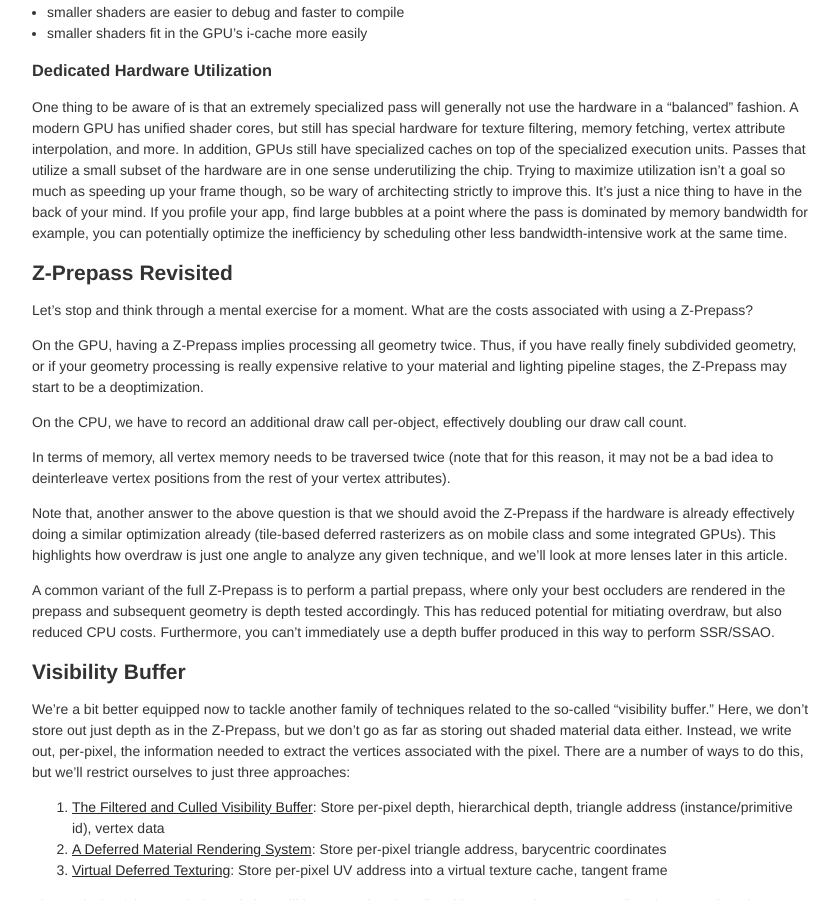
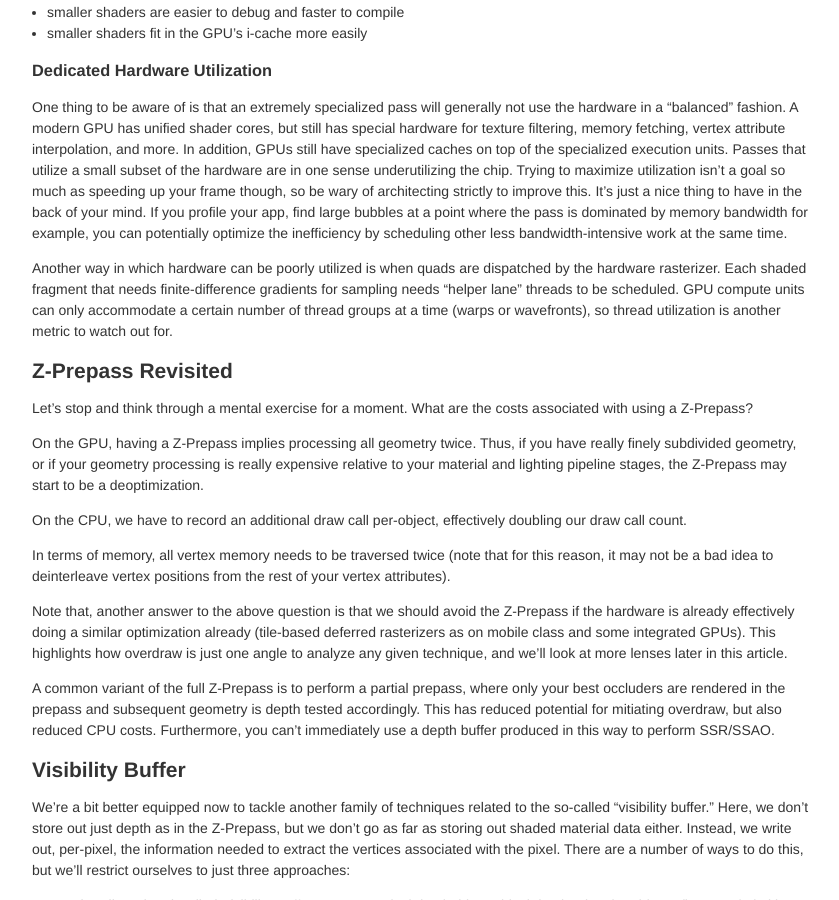
Before and after one commit to jeremyong/jeremyong.github.com, a Jekyll site: the page built from _posts/2021-05-20-graphics-pipelines-for-young-bloods.markdown, in a window 1280 px wide and 900 px high, scrolled down 4370 px. Shown: the whole window, without its empty margins (218-1057 px from the left). Built offline with Jekyll 4.4.1, drawn with Linux system fonts in a browser that asks for light colours; nearby versions of some CDN libraries.

Commit message:
Add note about helper lanes

```diff
--- a/_posts/2021-05-20-graphics-pipelines-for-young-bloods.markdown
+++ b/_posts/2021-05-20-graphics-pipelines-for-young-bloods.markdown
@@ -184,6 +184,10 @@ so much as speeding up your frame though, so be wary of architecting strictly to
 of your mind. If you profile your app, find large bubbles at a point where the pass is dominated by memory bandwidth for example, you
 can potentially optimize the inefficiency by scheduling other less bandwidth-intensive work at the same time.
 
+Another way in which hardware can be poorly utilized is when quads are dispatched by the hardware rasterizer. Each shaded fragment that
+needs finite-difference gradients for sampling needs "helper lane" threads to be scheduled. GPU compute units can only accommodate a certain
+number of thread groups at a time (warps or wavefronts), so thread utilization is another metric to watch out for.
+
 ## Z-Prepass Revisited
 
 Let's stop and think through a mental exercise for a moment. What are the costs associated with using a Z-Prepass?
```
